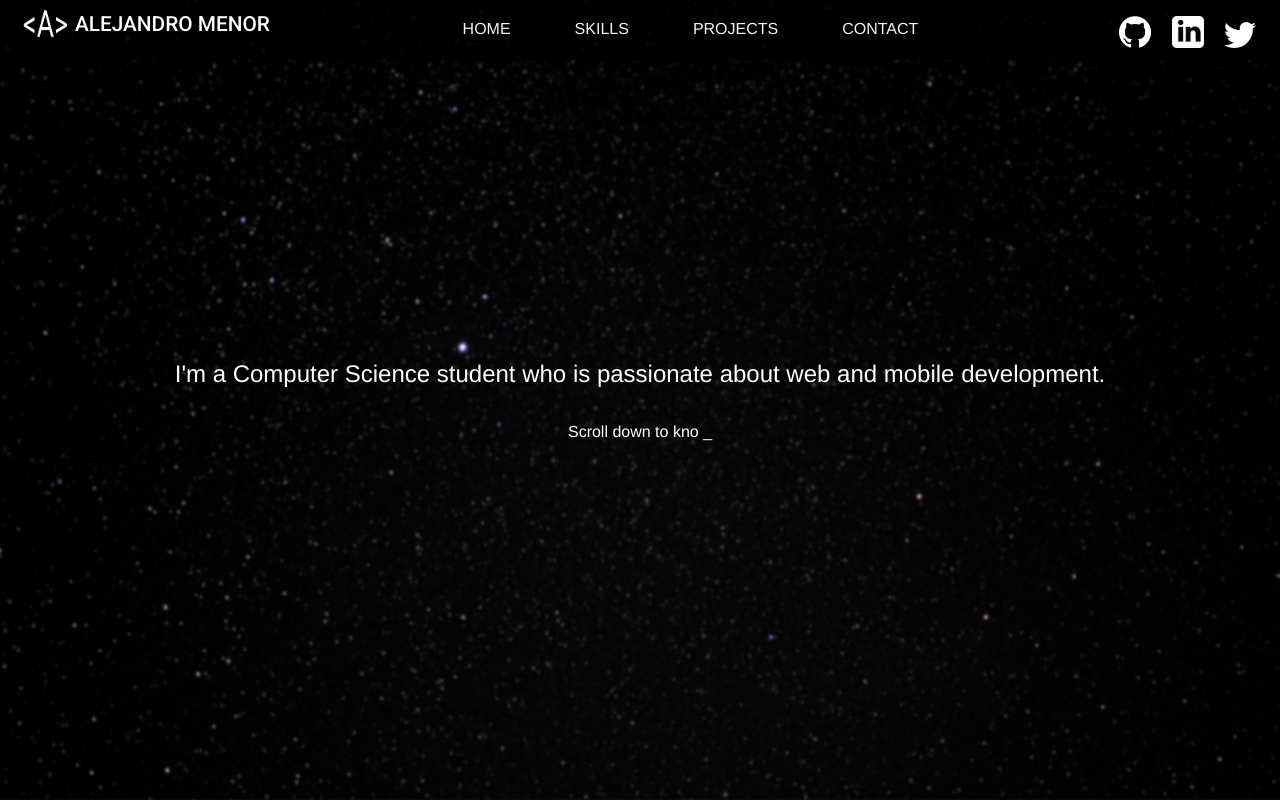
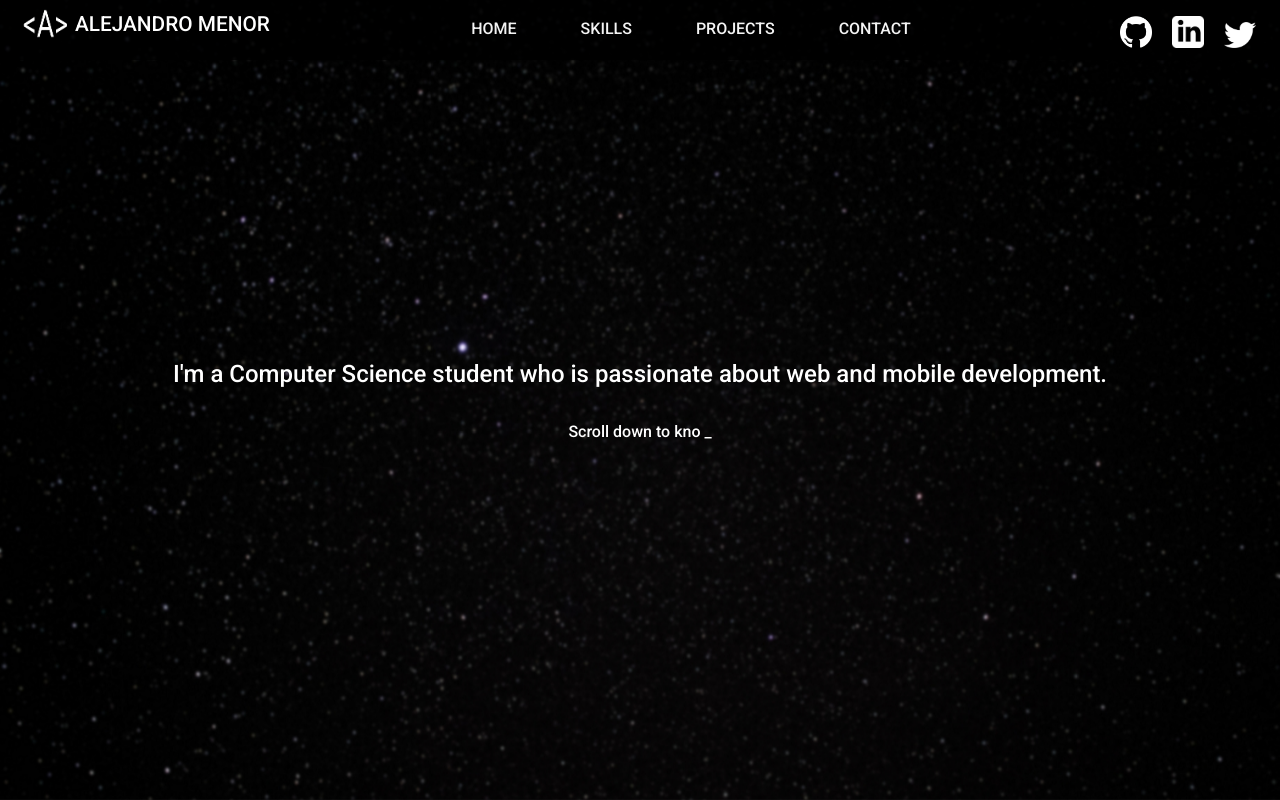
Before and after one commit to AlexMenor/AlexMenor.github.io, a plain HTML site: page index.html in a window 1280 px wide. Drawn offline with Linux system fonts and the light colour scheme.

Commit message:
changed global font to roboto

```diff
--- a/style.css
+++ b/style.css
@@ -4,7 +4,7 @@
 }
 
 body {
-  font-family: "Franklin Gothic Medium", "Arial Narrow", Arial, sans-serif;
+  font-family: "Roboto", sans-serif;
   background: #333;
   color: #fff;
   line-height: 1.6;
```
